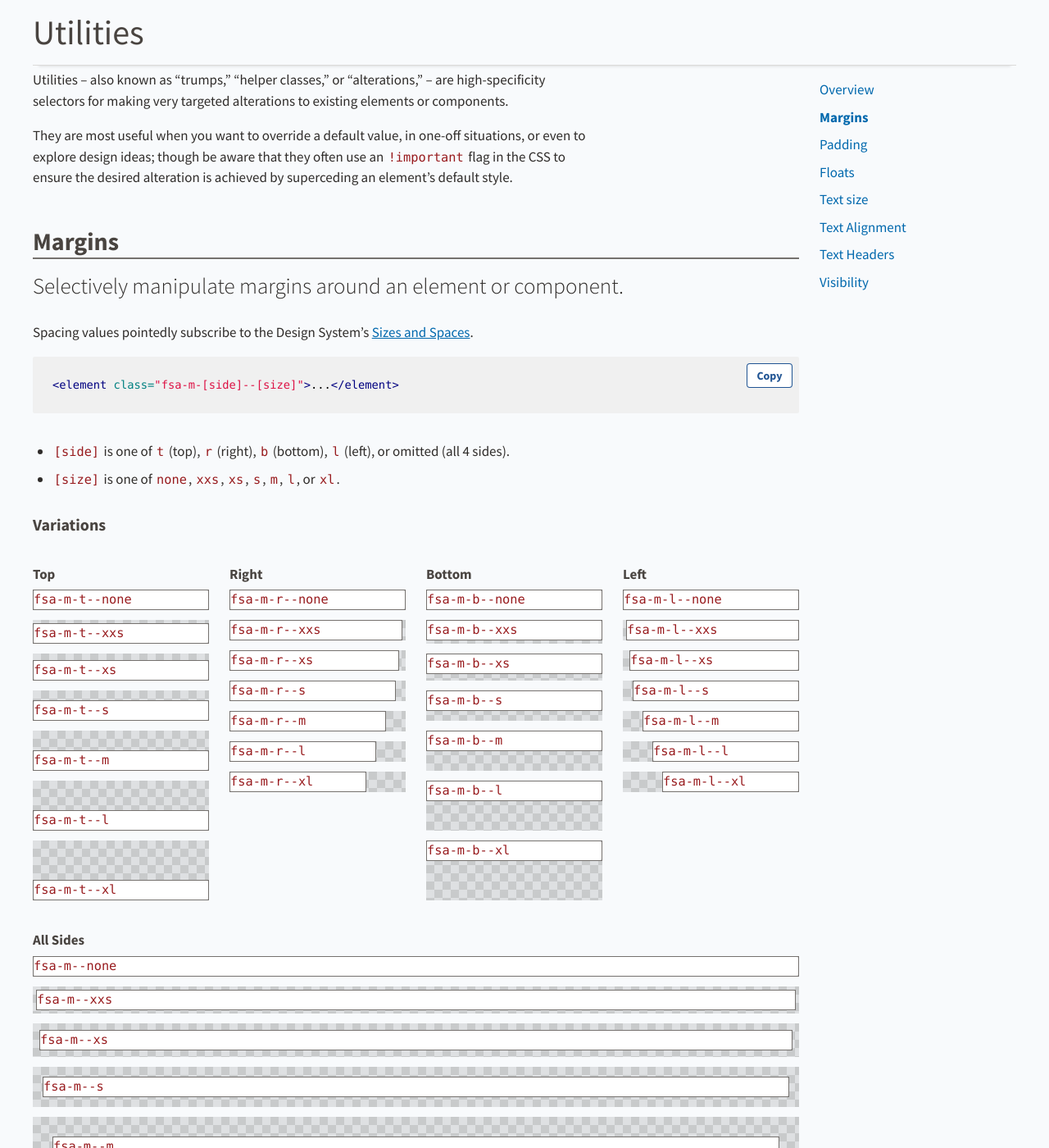
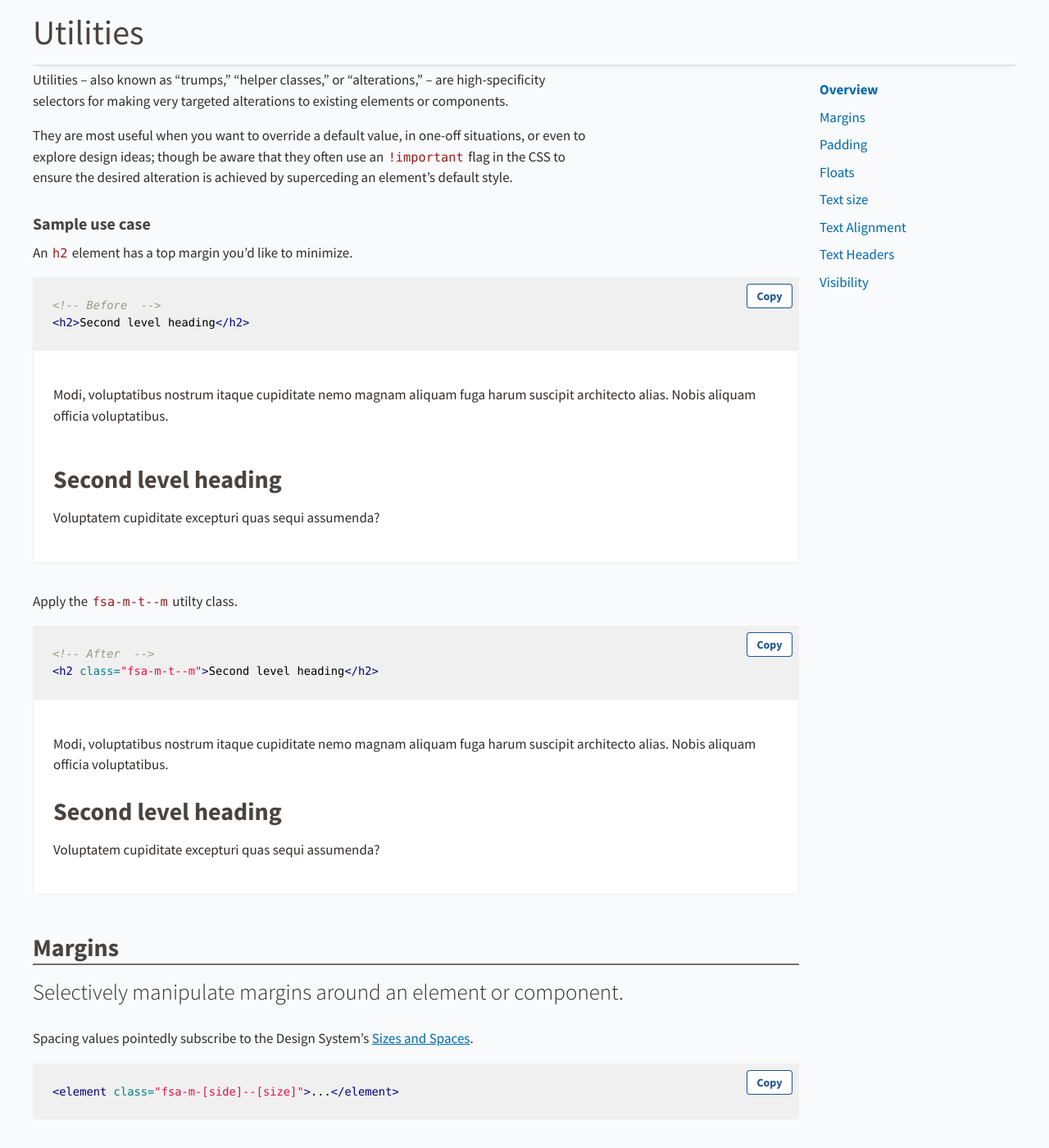
Before and after one commit to USDA-FSA/fsa-design-system, a Jekyll site: the page built from utilities/index.md, in a window 1280 px wide and 1400 px high, scrolled down 396 px. Shown: the whole window at 82% size. Built offline with Jekyll 4.4.1, drawn with Linux system fonts in a browser that asks for light colours.

Commit message:
Utility sample use case [amends #217]

````diff
--- a/utilities/index.md
+++ b/utilities/index.md
@@ -9,6 +9,34 @@ suppress_code_toggle: true
 Utilities &ndash; also known as “trumps,” “helper classes,” or “alterations,” &ndash; are high-specificity selectors for making very targeted alterations to existing elements or components.
 
 They are most useful when you want to override a default value, in one-off situations, or even to explore design ideas; though be aware that they often use an `!important` flag in the CSS to ensure the desired alteration is achieved by superceding an element's default style.
+
+### Sample use case
+
+An `h2` element has a top margin you'd like to minimize.
+
+```html
+<!-- Before  -->
+<h2>Second level heading</h2>
+```
+<div class="ds-preview">
+  <!-- Before  -->
+  <p>Modi, voluptatibus nostrum itaque cupiditate nemo magnam aliquam fuga harum suscipit architecto alias. Nobis aliquam officia voluptatibus. </p>
+  <h2>Second level heading</h2>
+  <p>Voluptatem cupiditate excepturi quas sequi assumenda?</p>
+</div>
+
+Apply the `fsa-m-t--m` utilty class.
+
+```html
+<!-- After  -->
+<h2 class="fsa-m-t--m">Second level heading</h2>
+```
+<div class="ds-preview">
+  <!-- After  -->
+  <p>Modi, voluptatibus nostrum itaque cupiditate nemo magnam aliquam fuga harum suscipit architecto alias. Nobis aliquam officia voluptatibus. </p>
+  <h2 class="fsa-m-t--m">Second level heading</h2>
+  <p>Voluptatem cupiditate excepturi quas sequi assumenda?</p>
+</div>
 
 ## Margins
 
````
